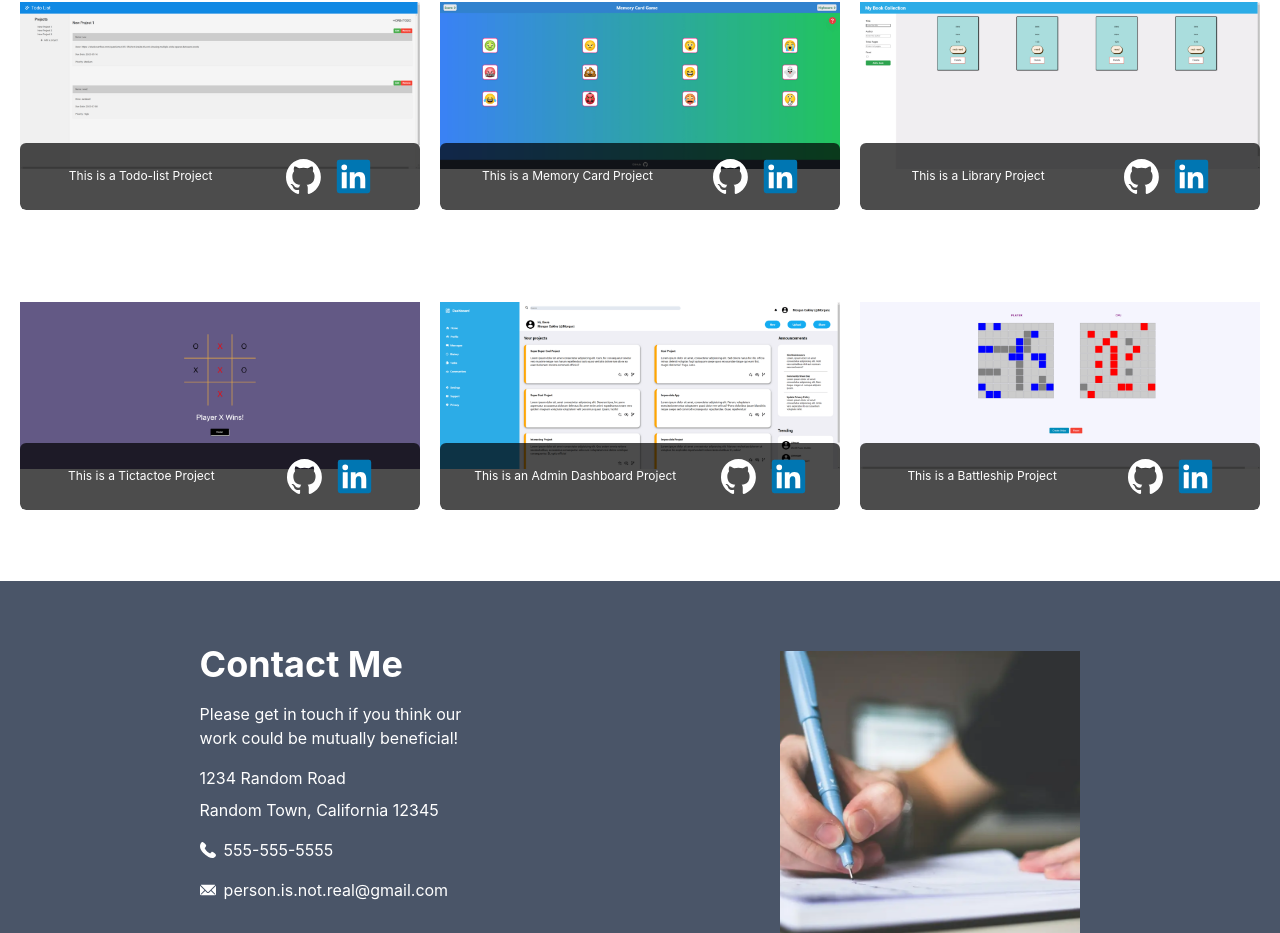
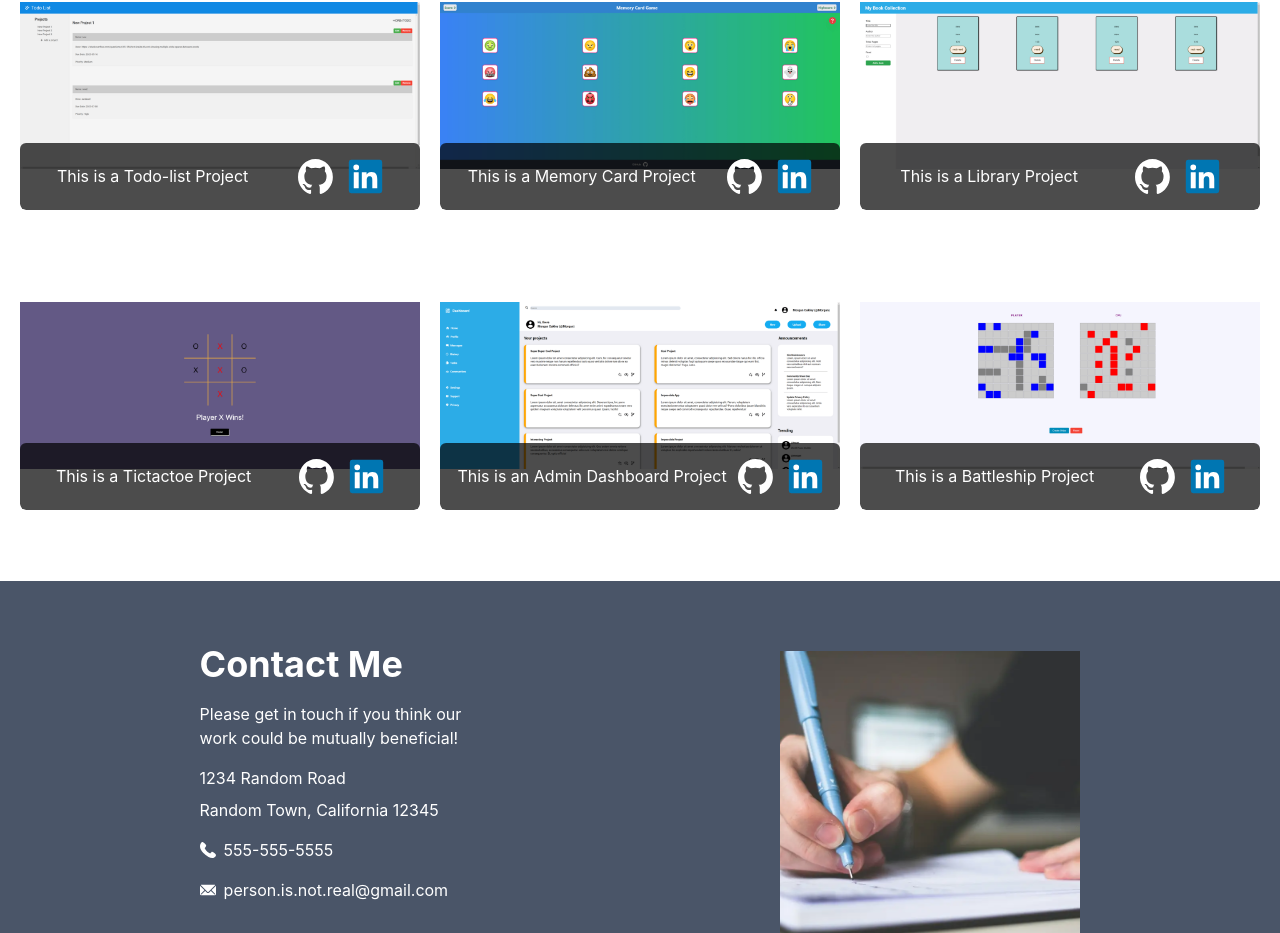
Before and after one commit to ForkEyeee/personal-portfolio, a React (Vite) app: page / in a window 1280 px wide. Shown: the part 788-1721 px from the top of the page. Built offline with nearby package versions, Linux system fonts and the light colour scheme.

Commit message:
adjusted fontsize for projects

```diff
--- a/src/components/Project.jsx
+++ b/src/components/Project.jsx
@@ -31,7 +31,7 @@ function Project({ srcSet, src, sizes, alt, project }) {
                 justifyContent="space-around"
                 w="100%"
               >
-                <Text fontSize="12px">{project}</Text>
+                <Text fontSize="16px">{project}</Text>
                 <HStack gap="15px" cursor="pointer">
                   <Image
                     h="35px"
```
